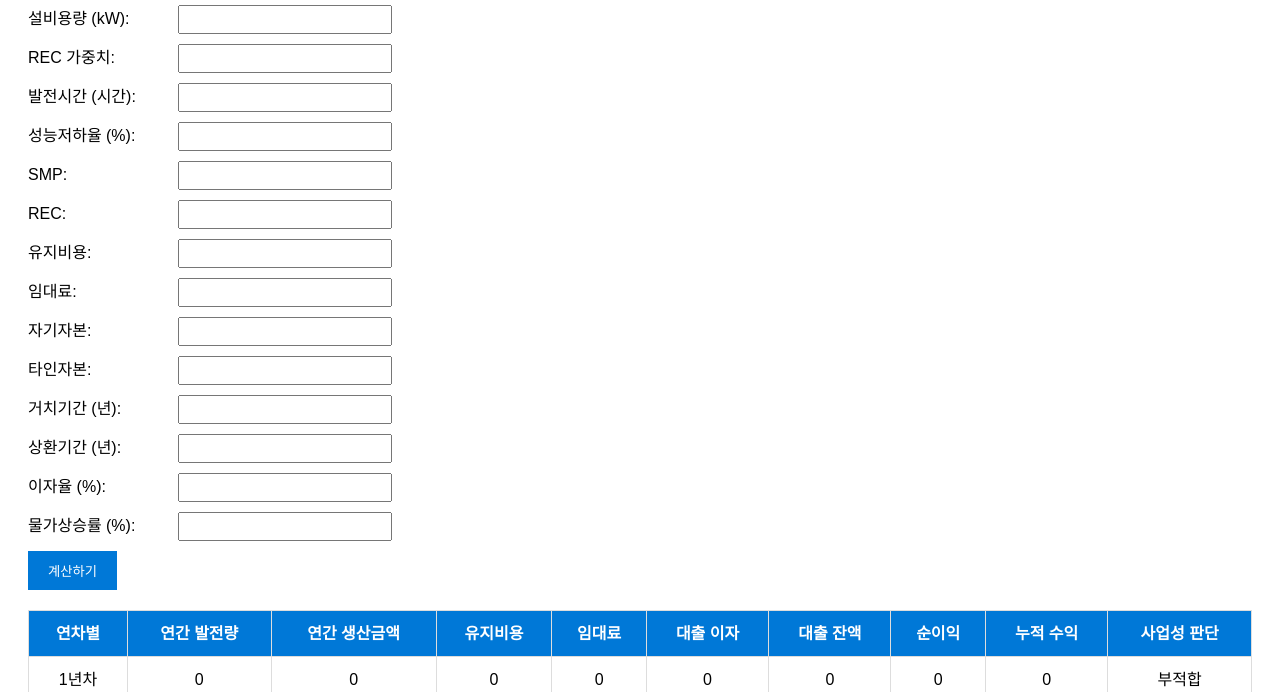
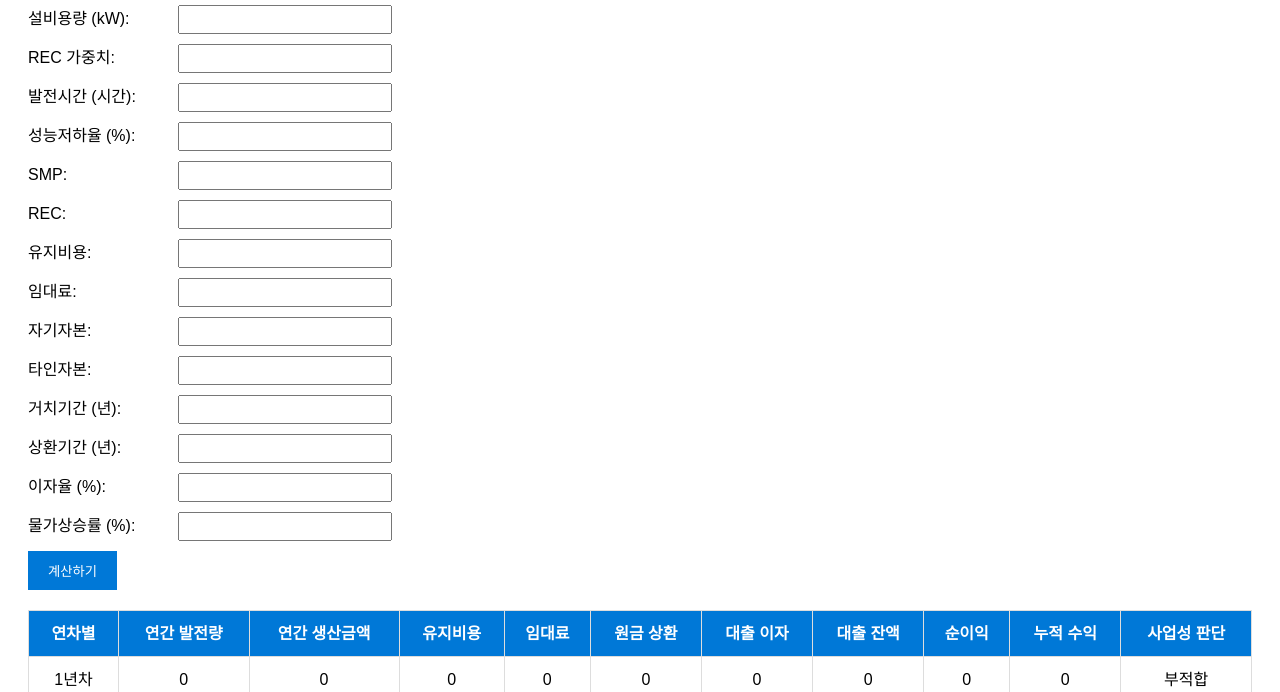
Before and after one commit to Greenw2ve/userid.github.io, a plain HTML site: page index.html in a window 1280 px wide. Both pictures are taken after a click on the button "계산하기". Shown: the part 108-800 px from the top of the page. Drawn offline with Linux system fonts and the light colour scheme.

Commit message:
Update index.html

```diff
--- a/index.html
+++ b/index.html
@@ -80,6 +80,7 @@
                 <th>연간 생산금액</th>
                 <th>유지비용</th>
                 <th>임대료</th>
+                <th>원금 상환</th>
                 <th>대출 이자</th>
                 <th>대출 잔액</th>
                 <th>순이익</th>
@@ -145,6 +146,7 @@
                     <td>${Math.round(annual_revenue).toLocaleString()}</td>
                     <td>${Math.round(adjusted_maintenance_cost).toLocaleString()}</td>
                     <td>${Math.round(adjusted_rent_cost).toLocaleString()}</td>
+                    <td>${Math.round(repayment).toLocaleString()}</td>
                     <td>${Math.round(interest).toLocaleString()}</td>
                     <td>${Math.round(loan_balance).toLocaleString()}</td>
                     <td>${Math.round(net_income).toLocaleString()}</td>
```
